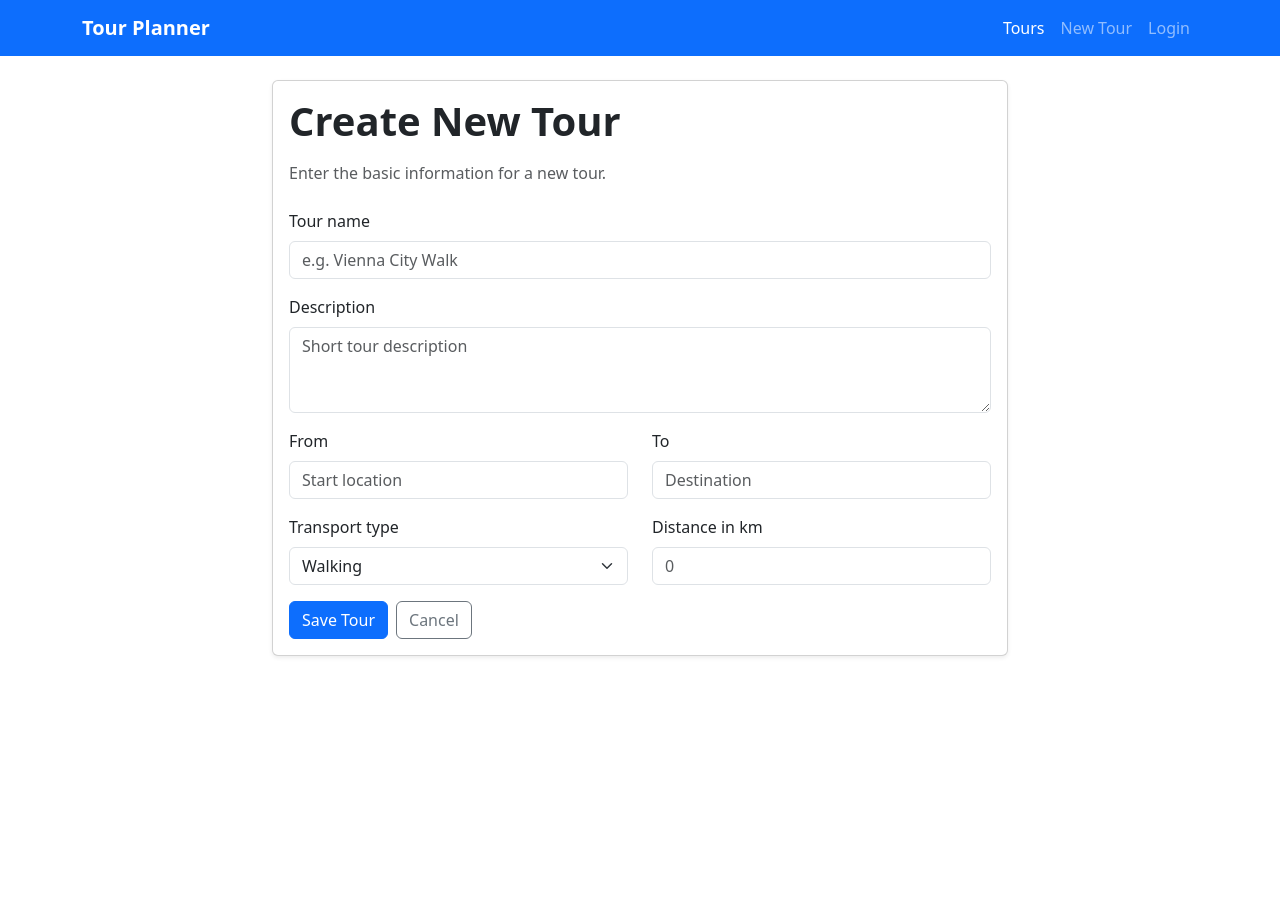
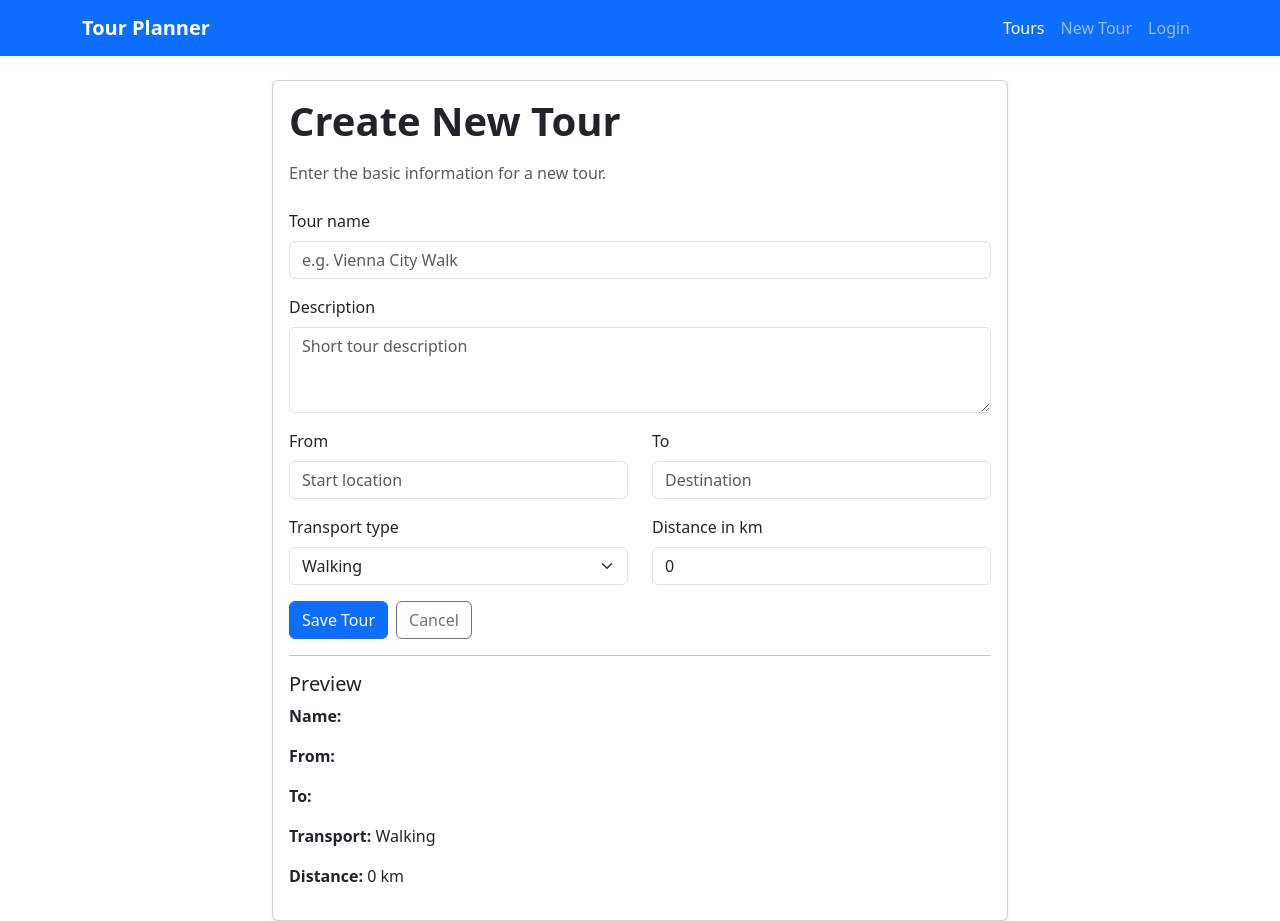
Before and after one commit to monael6/tour-planner-team06, an Angular app: page /tours/new in a window 1280 px wide. Before the commit the page ends 800 px from the top, so only its background shows below. Built offline with nearby package versions, Linux system fonts and the light colour scheme.

Commit message:
Add form data binding for tour creation

```diff
--- a/src/app/pages/tour-form/tour-form.component.html
+++ b/src/app/pages/tour-form/tour-form.component.html
@@ -7,33 +7,65 @@
             Enter the basic information for a new tour.
           </p>
 
-          <form>
+          <form (ngSubmit)="saveTour()">
             <div class="mb-3">
               <label class="form-label">Tour name</label>
-              <input type="text" class="form-control" placeholder="e.g. Vienna City Walk">
+              <input
+                type="text"
+                class="form-control"
+                name="name"
+                [(ngModel)]="tour.name"
+                placeholder="e.g. Vienna City Walk"
+                required
+              >
             </div>
 
             <div class="mb-3">
               <label class="form-label">Description</label>
-              <textarea class="form-control" rows="3" placeholder="Short tour description"></textarea>
+              <textarea
+                class="form-control"
+                rows="3"
+                name="description"
+                [(ngModel)]="tour.description"
+                placeholder="Short tour description"
+                required
+              ></textarea>
             </div>
 
             <div class="row">
               <div class="col-md-6 mb-3">
                 <label class="form-label">From</label>
-                <input type="text" class="form-control" placeholder="Start location">
+                <input
+                  type="text"
+                  class="form-control"
+                  name="from"
+                  [(ngModel)]="tour.from"
+                  placeholder="Start location"
+                  required
+                >
               </div>
 
               <div class="col-md-6 mb-3">
                 <label class="form-label">To</label>
-                <input type="text" class="form-control" placeholder="Destination">
+                <input
+                  type="text"
+                  class="form-control"
+                  name="to"
+                  [(ngModel)]="tour.to"
+                  placeholder="Destination"
+                  required
+                >
               </div>
             </div>
 
             <div class="row">
               <div class="col-md-6 mb-3">
                 <label class="form-label">Transport type</label>
-                <select class="form-select">
+                <select
+                  class="form-select"
+                  name="transportType"
+                  [(ngModel)]="tour.transportType"
+                >
                   <option>Walking</option>
                   <option>Bike</option>
                   <option>Running</option>
@@ -43,7 +75,14 @@
 
               <div class="col-md-6 mb-3">
                 <label class="form-label">Distance in km</label>
-                <input type="number" class="form-control" placeholder="0">
+                <input
+                  type="number"
+                  class="form-control"
+                  name="distance"
+                  [(ngModel)]="tour.distance"
+                  placeholder="0"
+                  required
+                >
               </div>
             </div>
 
@@ -57,6 +96,15 @@
               </a>
             </div>
           </form>
+
+          <hr>
+
+          <h5>Preview</h5>
+          <p><strong>Name:</strong> {{ tour.name }}</p>
+          <p><strong>From:</strong> {{ tour.from }}</p>
+          <p><strong>To:</strong> {{ tour.to }}</p>
+          <p><strong>Transport:</strong> {{ tour.transportType }}</p>
+          <p><strong>Distance:</strong> {{ tour.distance }} km</p>
         </div>
       </div>
     </div>
--- a/src/app/pages/tour-form/tour-form.component.ts
+++ b/src/app/pages/tour-form/tour-form.component.ts
@@ -1,11 +1,25 @@
 import { Component } from '@angular/core';
 import { RouterLink } from '@angular/router';
+import { FormsModule } from '@angular/forms';
 
 @Component({
   selector: 'app-tour-form',
-  imports: [RouterLink],
+  imports: [RouterLink, FormsModule],
   templateUrl: './tour-form.component.html',
   styleUrl: './tour-form.component.css'
 })
 export class TourFormComponent {
+  tour = {
+    name: '',
+    description: '',
+    from: '',
+    to: '',
+    transportType: 'Walking',
+    distance: 0
+  };
+
+  saveTour() {
+    console.log('New tour:', this.tour);
+    alert('Tour saved successfully!');
+  }
 }
```
